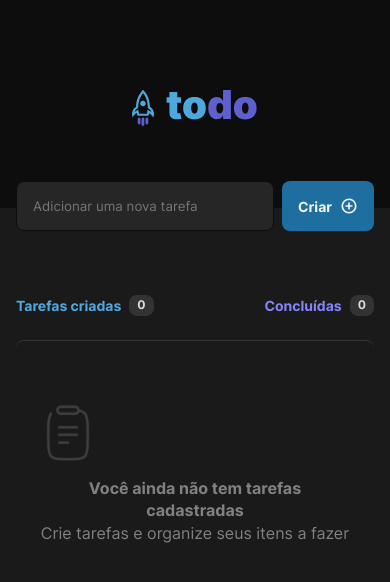
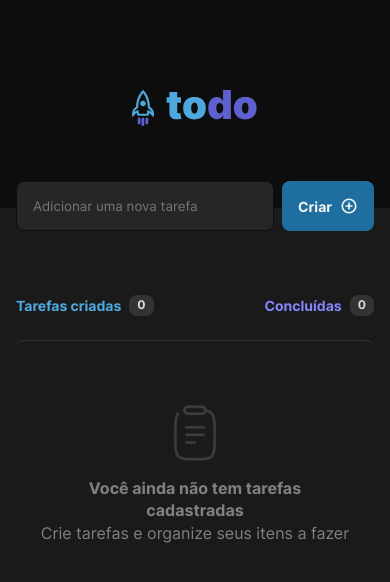
Before and after one commit to rodrigofontesdev/todo, a React (Vite) app: page / in a window 390 px wide. Shown: the top 582 px of the page. Built offline with nearby package versions, Linux system fonts and the light colour scheme.

Commit message:
refactor(component): improve responsive design of the empty component

```diff
--- a/src/components/Empty.module.css
+++ b/src/components/Empty.module.css
@@ -1,10 +1,14 @@
 .empty {
-  text-align: center;
   padding: 4rem 1.5rem;
   border-top: 1px solid var(--gray-400);
   border-radius: 0.5rem;
 }
 
 .empty img {
-  margin-bottom: 1rem;
+  width: 3.5rem;
+  margin: 0 auto 1rem auto;
 }
+
+.empty p {
+  text-align: center;
+}
--- a/src/components/Empty.tsx
+++ b/src/components/Empty.tsx
@@ -5,7 +5,7 @@ import clipboardImg from './../assets/clipboard.svg'
 export function Empty() {
   return (
     <div className={styles.empty}>
-      <img src={clipboardImg} alt="Ícone de prancheta" />
+      <img src={clipboardImg} alt="Ícone de prancheta" width={56} height={56} />
       <p>
         <strong>Você ainda não tem tarefas cadastradas</strong>
       </p>
```
